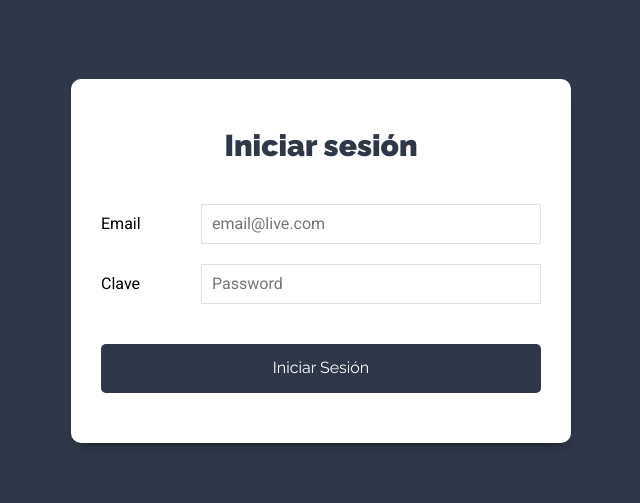
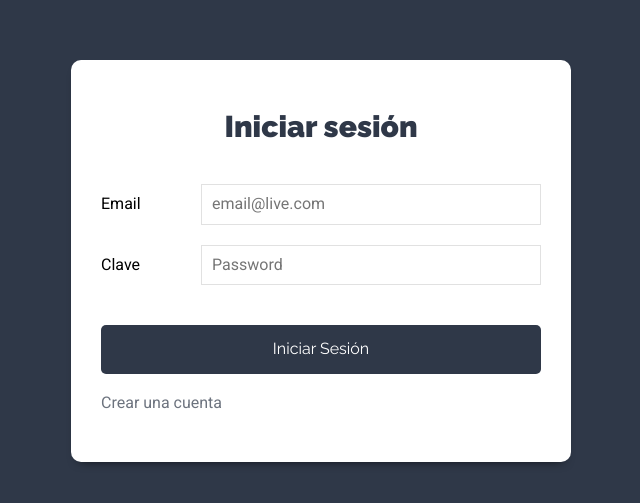
Before and after one commit to Alejandro-Ochando/Administrador_de_proyectos, a React (Create React App) app in the folder cliente/: page / in a window 1280 px wide. Shown: the part 139-642 px from the top of the page, without its empty margins (319-959 px from the left). Built offline with nearby package versions, Linux system fonts and the light colour scheme.

Commit message:
Añadiendo State y funcionalidad al componente
*State para el usuario
*Función para leer user y password
*Agregando Link en el Login con react-router-dom para hacer enlaces a la página NewAccount
*CSS

```diff
--- a/cliente/src/components/auth/Login.js
+++ b/cliente/src/components/auth/Login.js
@@ -1,9 +1,31 @@
-import React from 'react';
+import React, { useState } from 'react';
+import { Link } from 'react-router-dom';
 
 const Login = () => {
 
-    const onChange = () => {
+    //State para el inicio de sesión
+    const [ user, saveUser] = useState({
+        email: '',
+        password: ''
+    });
 
+    //Extraemos el usuario
+    const { email, password } = user;
+
+    const onChange = e => {
+       saveUser({
+           ...user,
+            [e.target.name] : e.target.value
+       })
+    }
+
+    //Iniciar sesión
+    const onSubmit = e => {
+        e.preventDefault();
+
+        //Validación
+
+        //Pasarlo al action
     }
 
     return (
@@ -20,6 +42,7 @@ const Login = () => {
                             id="email"
                             name="email"
                             placeholder="email@live.com"
+                            value={email}
                             onChange={onChange}
                         />
                     </div>
@@ -31,6 +54,7 @@ const Login = () => {
                             id="password"
                             name="password"
                             placeholder="Password"
+                            value={password}
                             onChange={onChange}
                         />
                     </div>
@@ -42,8 +66,11 @@ const Login = () => {
                             value="Iniciar Sesión"
                         />
                     </div>
+                </form>
 
-                </form>
+                <Link to={'/new-account'} className="enlace-cuenta">
+                    Crear una cuenta
+                </Link>
             </div>
         </div>
      );
--- a/cliente/src/index.css
+++ b/cliente/src/index.css
@@ -73,6 +73,17 @@ h1 {
   flex: 1;
 }
 
+a {
+  text-decoration: none;
+  color: var(--gris2);
+}
+.enlace-cuenta {
+  margin-top: 2rem;
+  display: block;
+  opacity: .7;
+}
+
+
 /*Tareas*/
 .sombra-dark {
   -webkit-box-shadow: 0px 6px 11px -8px rgba(0,0,0,0.9);
```
Also changed, not shown: 1 other file (tests, documents, lock files or other folders).
